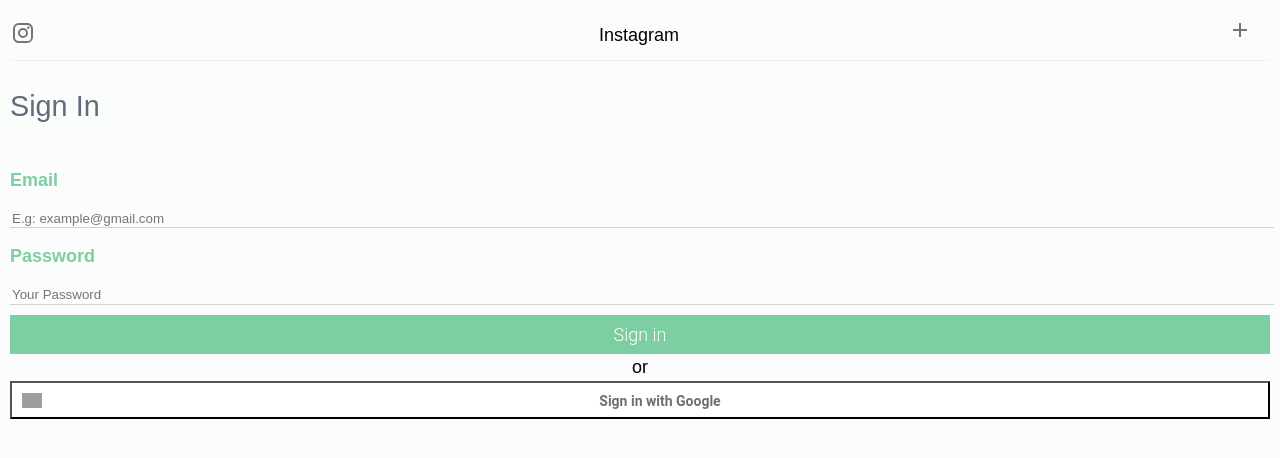
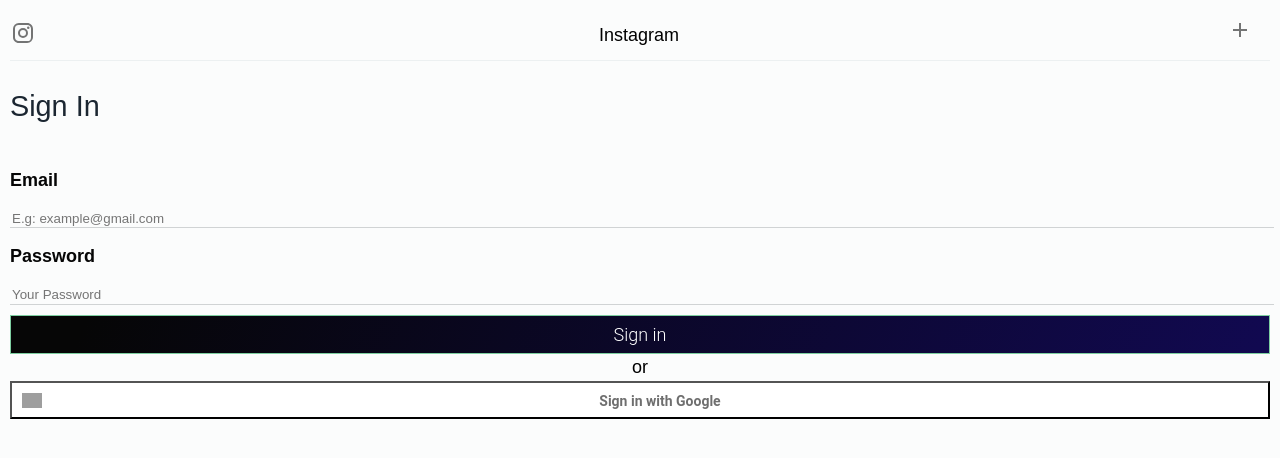
Before and after one commit to gauravgitgithub/instagram-clone, a React (Create React App) app: page / in a window 1280 px wide. Shown: the top 458 px of the page. Built offline with nearby package versions, Linux system fonts and the light colour scheme; no server answers; grey boxes are pictures that could not be loaded.

Commit message:
changes for homescreen

```diff
--- a/src/Components/Auth/SignIn.css
+++ b/src/Components/Auth/SignIn.css
@@ -15,7 +15,7 @@
 
 .signin__instagram > h3 {
 	font-weight: 300;
-	color: #5D6D7E;
+	color: #1B2631;
 	font-size: 1.8rem;
 }
 
@@ -55,7 +55,8 @@
 .siginform__instagram p {
 	font-size: 18px;
 	font-weight: bolder;
-	color: #7DCEA0;
+	color: rgb(6,6,6);
+	color: linear-gradient(113deg, rgba(6,6,6,1) 6%, rgba(17,9,80,1) 99%);
 }
 
 .siginform__instagram button {
@@ -63,7 +64,8 @@
 	padding: 8px;
 	margin-top: 10px;
 	width: 100%;
-	background: #7DCEA0;
+	background: rgb(6,6,6);
+	background: linear-gradient(113deg, rgba(6,6,6,1) 6%, rgba(17,9,80,1) 99%);
 	border: 1px solid #7DCEA0;
 	color: #fff;
 	font-weight: 300;
```
